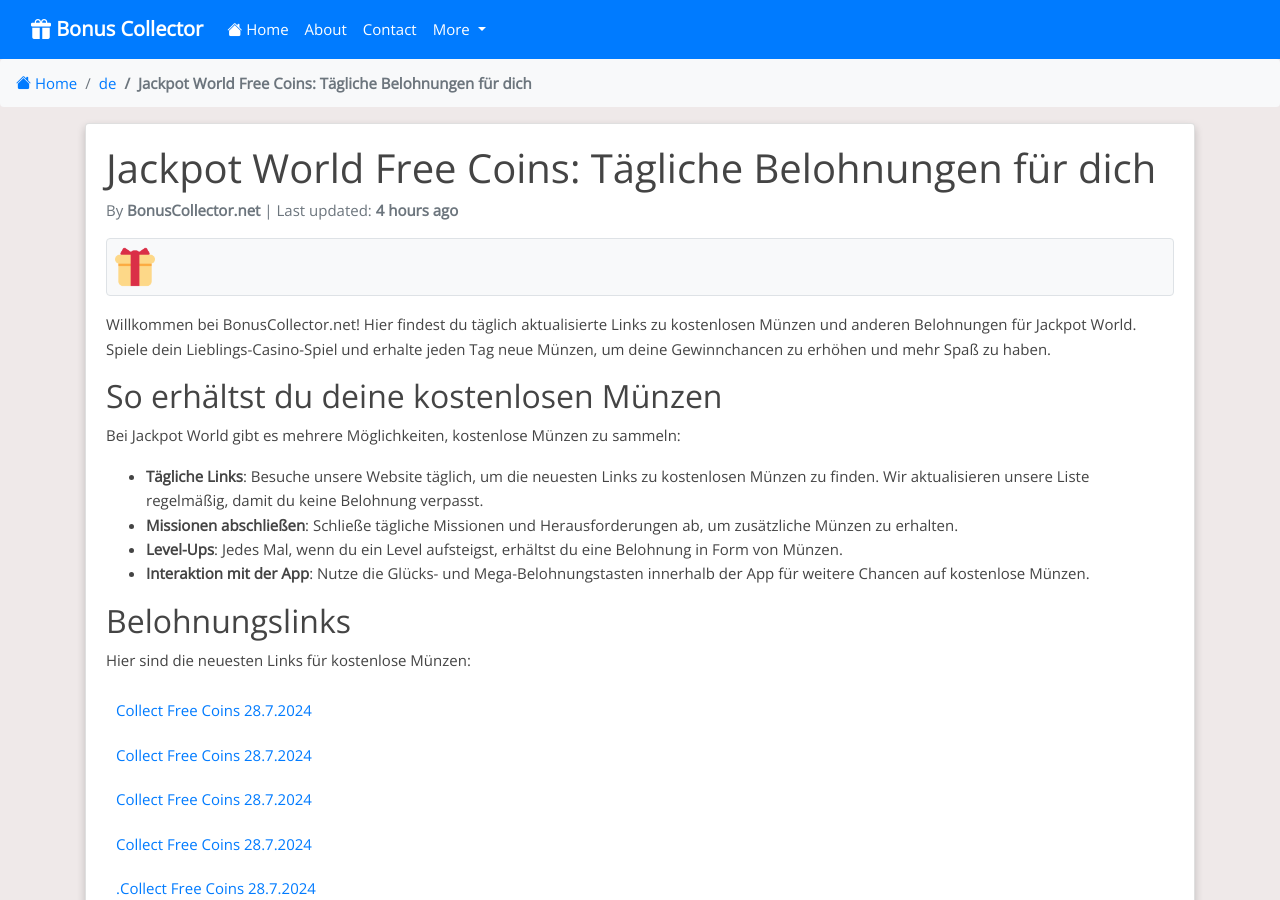
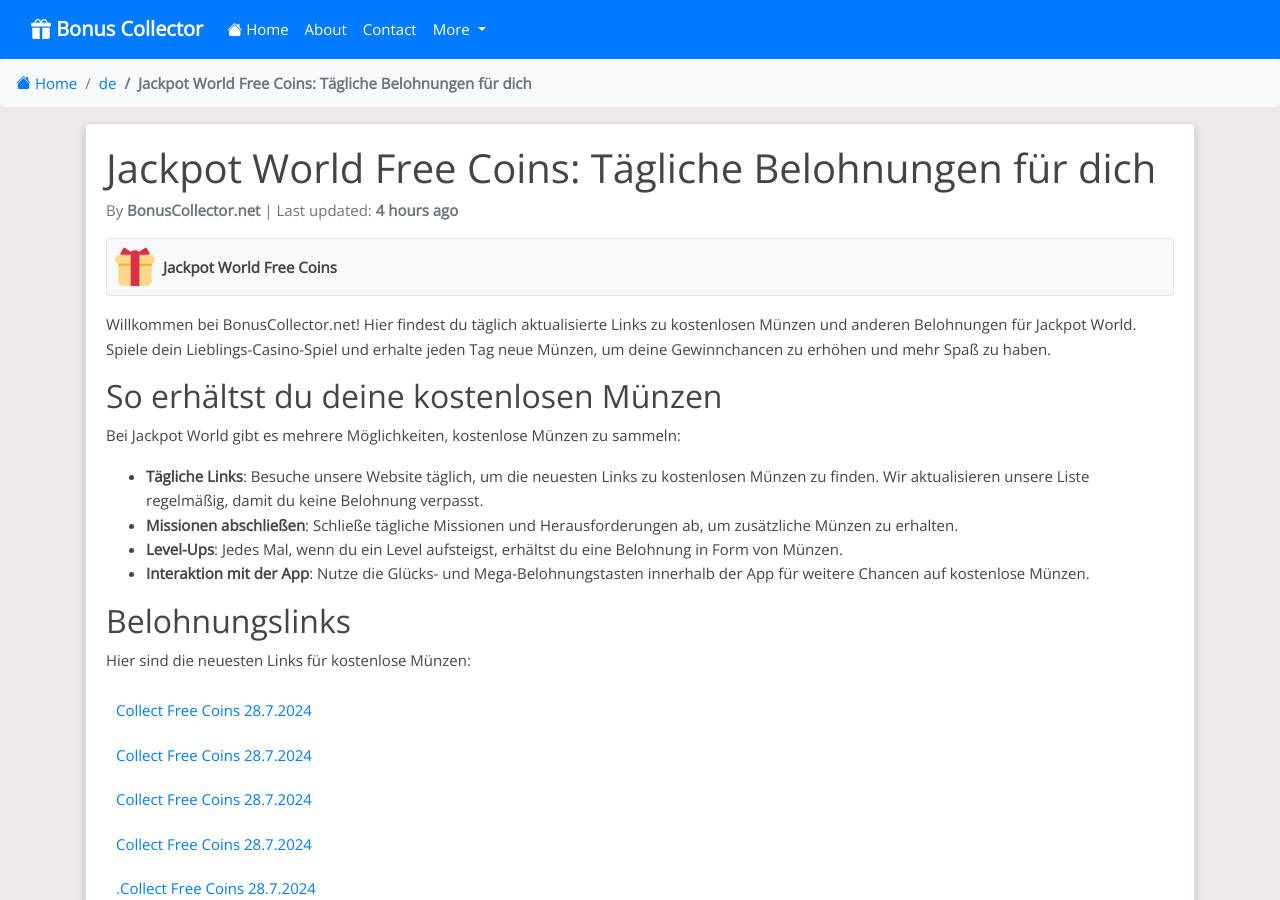
Before and after one commit to Prollad99/bs-net, a Jekyll site: the page built from de/_posts/2024-07-18-jackpot-world.md, in a window 1280 px wide and 900 px high. Built offline with Jekyll 4.4.1, drawn with Linux system fonts in a browser that asks for light colours; nearby versions of some CDN libraries; comment, search, counter and statistics services are not loaded.

Commit message:
Update 2024-07-18-jackpot-world.md

```diff
--- a/de/_posts/2024-07-18-jackpot-world.md
+++ b/de/_posts/2024-07-18-jackpot-world.md
@@ -9,6 +9,8 @@
 permalink: /de/jackpot-world-free-coins/
 image: /assets/images/jackpot-world.webp
 include_file: jackpot-world.html
+manifest: /manifests/de/jackpot-world.json
+app_name: "Jackpot World Free Coins"
 ---
 
 Willkommen bei BonusCollector.net! Hier findest du täglich aktualisierte Links zu kostenlosen Münzen und anderen Belohnungen für Jackpot World. Spiele dein Lieblings-Casino-Spiel und erhalte jeden Tag neue Münzen, um deine Gewinnchancen zu erhöhen und mehr Spaß zu haben.
```
